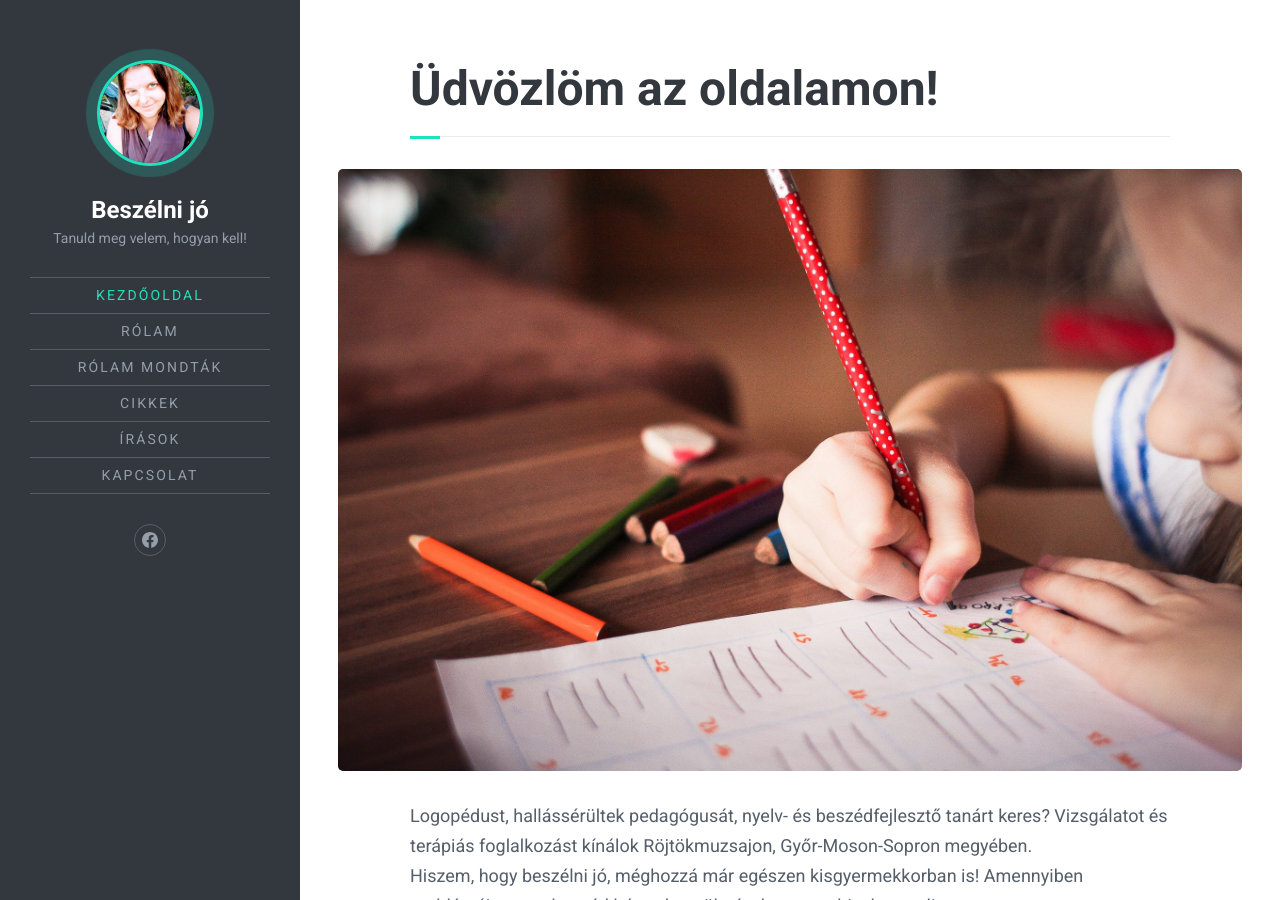
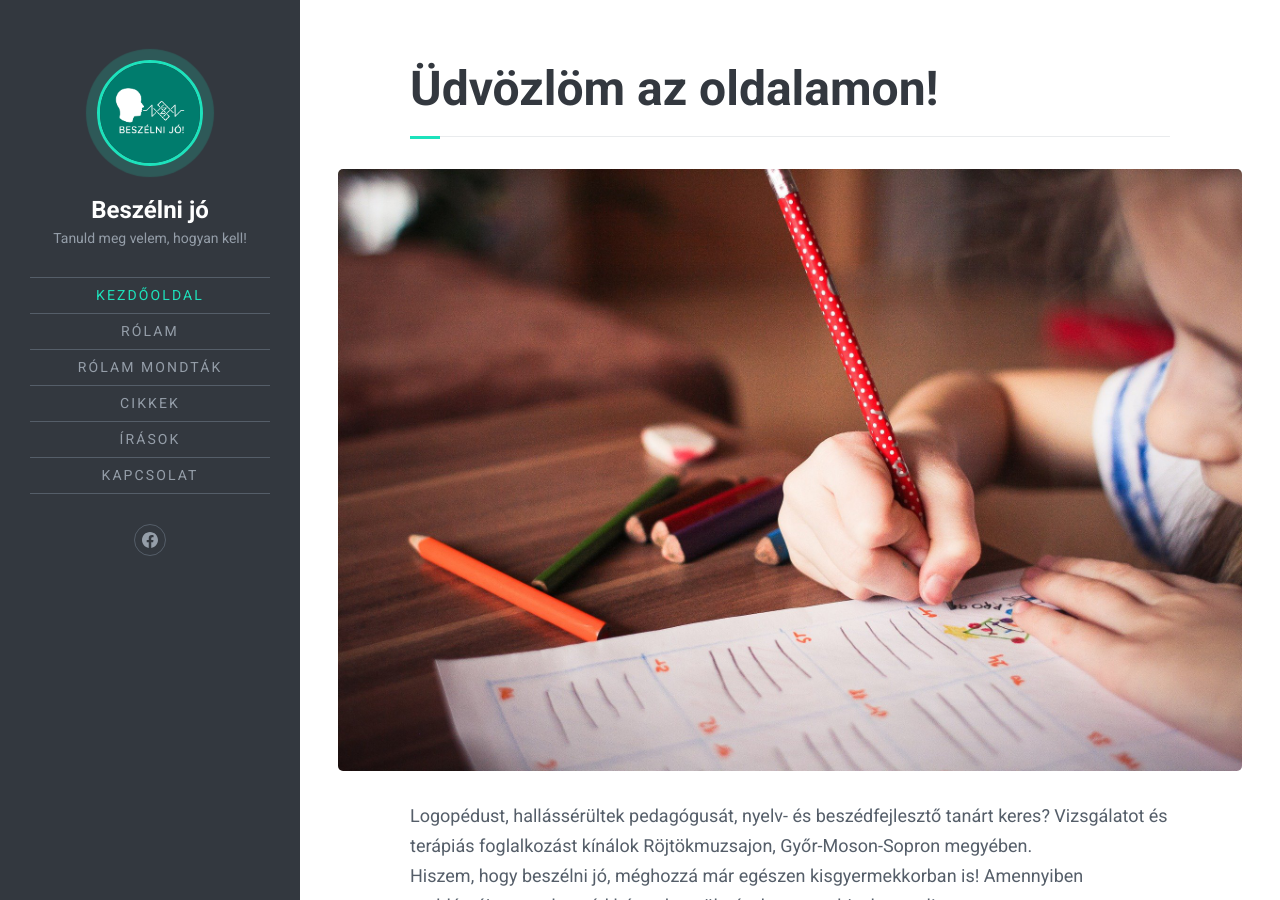
Before and after one commit to beszelnijo/beszelnijo.github.io, a Jekyll site: the page built from index.md, in a window 1280 px wide and 900 px high. Built offline with Jekyll 4.4.1, drawn with Linux system fonts in a browser that asks for light colours.

Commit message:
Update header.html

```diff
--- a/_includes/header.html
+++ b/_includes/header.html
@@ -4,7 +4,7 @@
 
         <div class="site-branding">
           <p class="profile">
-            <a href='{{ '/' | relative_url }}'><img src="{{ '/images/avatar.jpg' | relative_url }}"
+            <a href='{{ '/' | relative_url }}'><img src="{{ '/images/BESZELNIJO-LOGO.png' | relative_url }}"
                 class="avatar" alt="Beszélni jó" /></a>
           </p><!-- .profile -->
           <div class="site-identity">
```
